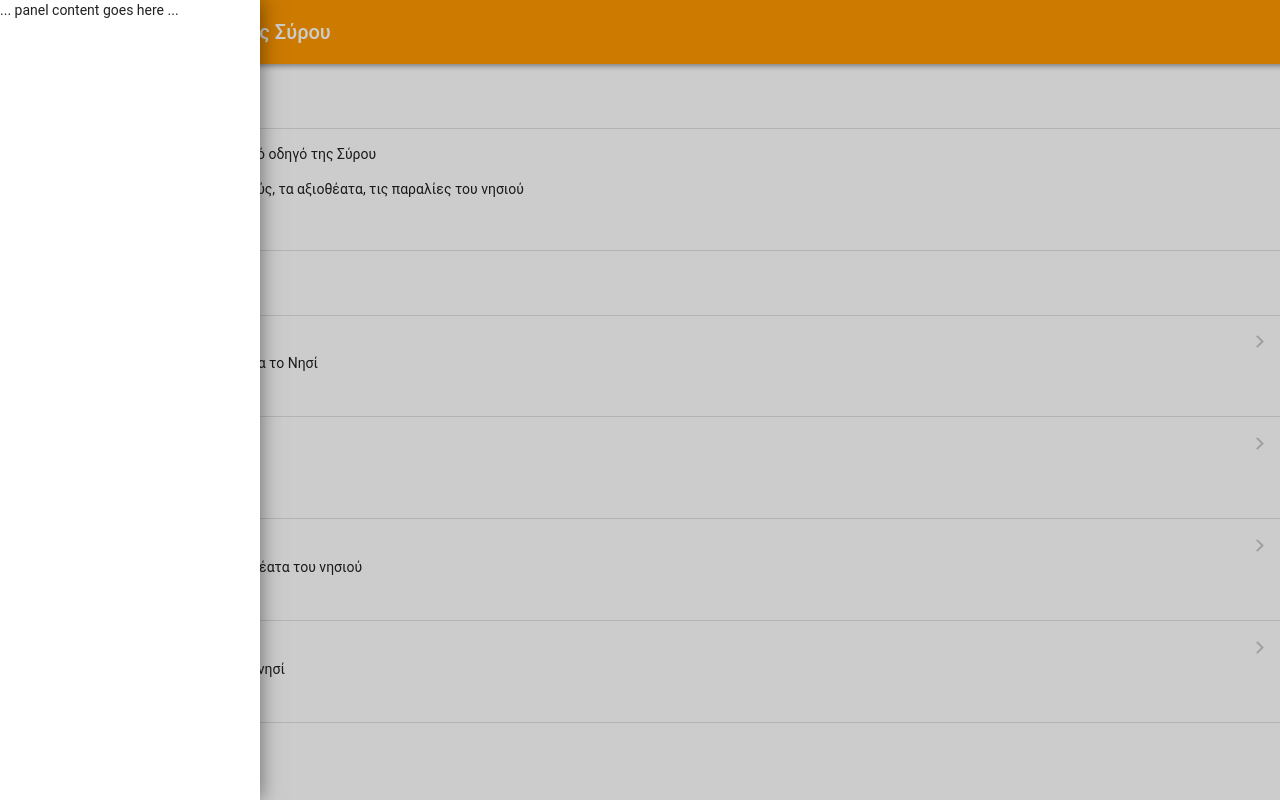
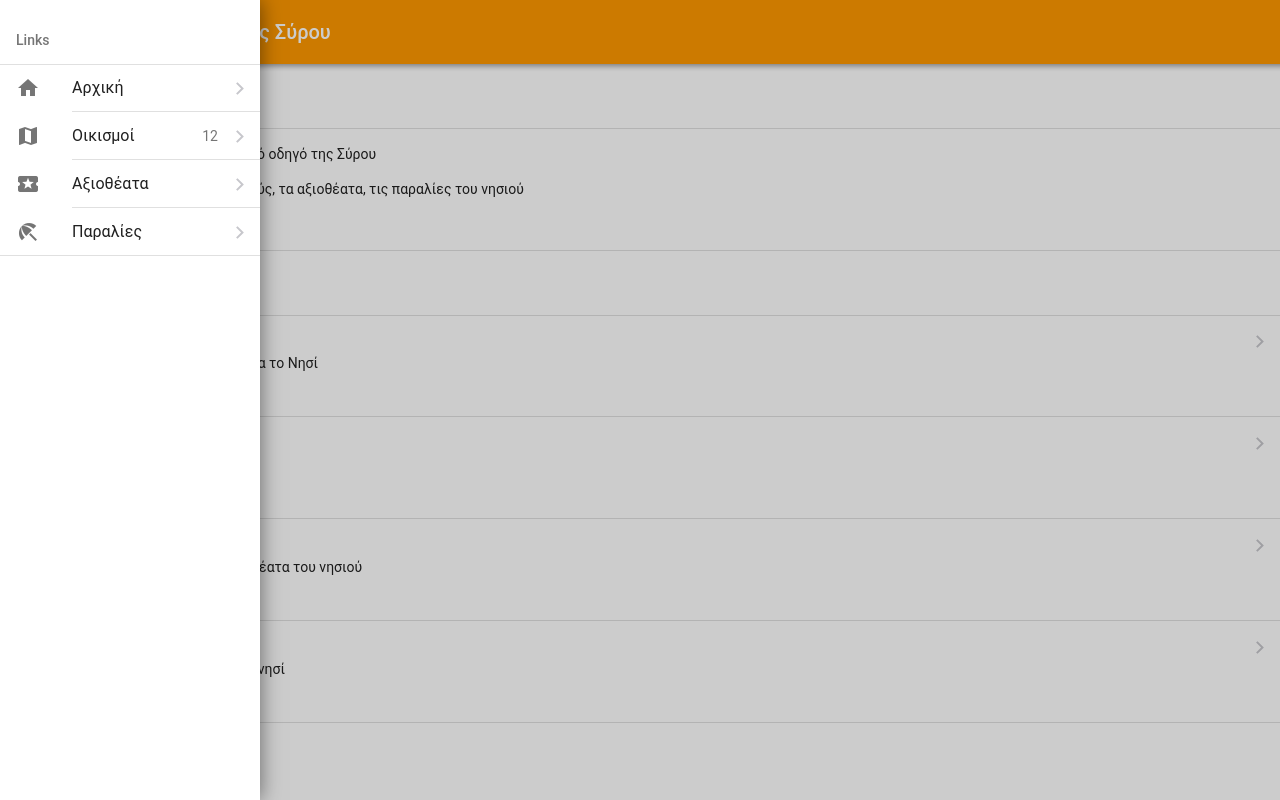
Before and after one commit to std130962/travel-guide-app, a plain HTML site: page index.html in a window 1280 px wide. Both pictures are taken after a click on the link "menu". Drawn offline with Linux system fonts and the light colour scheme; grey boxes are pictures that could not be loaded.

Commit message:
left panel

```diff
--- a/index.html
+++ b/index.html
@@ -20,8 +20,46 @@
     <!-- Statusbar overlay -->
     <div class="statusbar"></div>
 
+    <!-- Left Panel -->
     <div class="panel panel-left panel-cover">
-        ... panel content goes here ...
+        <div class="block-title">Links</div>
+        <div class="list">
+            <ul>
+                <li>
+                    <a href="/" class="item-link item-content panel-close">
+                        <div class="item-media"><i class="material-icons md-dark">home</i></div>
+                        <div class="item-inner">
+                            <div class="item-title">Αρχική</div>
+                        </div>
+                    </a>
+                </li>
+                <li>
+                    <a href="/places/" class="item-link item-content panel-close">
+                        <div class="item-media"><i class="material-icons md-dark">map</i></div>
+                        <div class="item-inner">
+                            <div class="item-title">Οικισμοί</div>
+                            <div class="item-after">12</div>
+                        </div>
+                    </a>
+                </li>
+                <li>
+                    <a href="/sights/" class="item-link item-content panel-close">
+                        <div class="item-media"><i class="material-icons md-dark">local_activity</i></div>
+                        <div class="item-inner">
+                            <div class="item-title">Αξιοθέατα</div>
+                        </div>
+                    </a>
+                </li>
+                <li>
+                    <a href="/beaches/" class="item-link item-content panel-close">
+                        <div class="item-media"><i class="material-icons md-dark">beach_access</i></div>
+                        <div class="item-inner">
+                            <div class="item-title">Παραλίες</div>
+                        </div>
+                    </a>
+                </li>
+            </ul>
+        </div>
     </div>
 
     <!-- Your main view, should have "view-main" class -->
```
